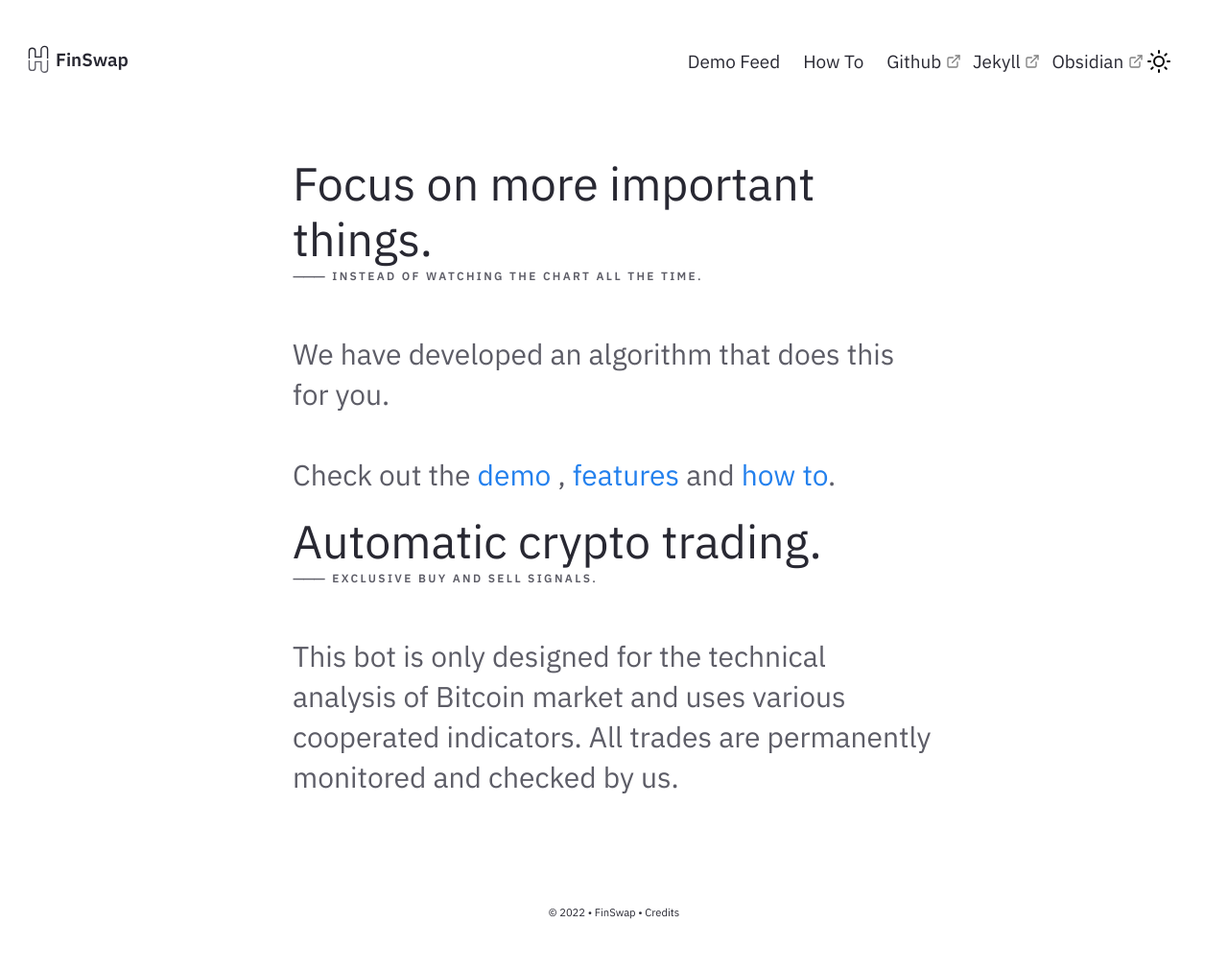
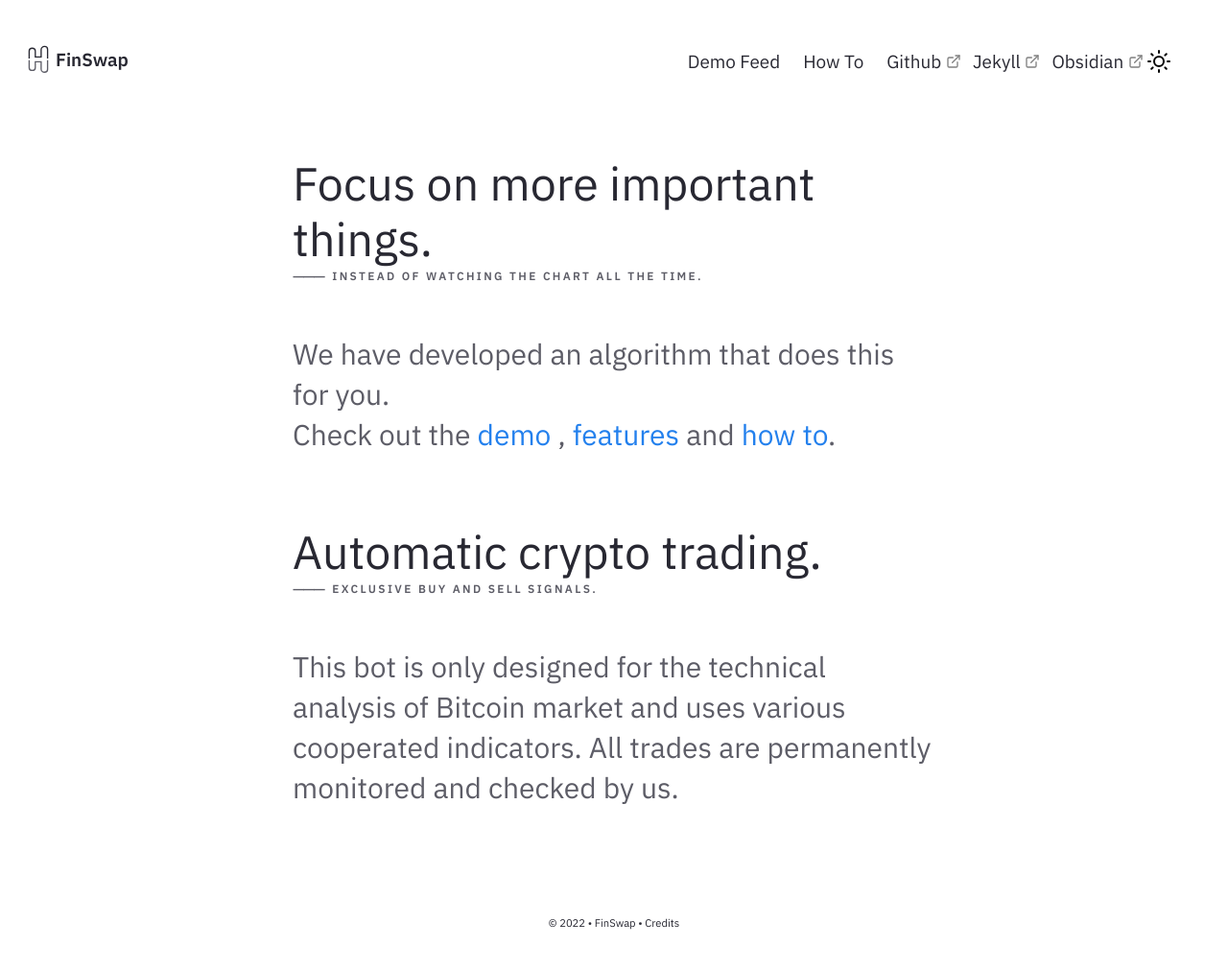
Before and after one commit to kevinroku/nroku.github.io, a Jekyll site: the page built from pages/index.md, in a window 1280 px wide. Shown: the whole page at 96% size. Built offline with Jekyll 4.4.1, drawn with Linux system fonts in a browser that asks for light colours.

Commit message:
Update Homepage.html

```diff
--- a/_includes/Homepage.html
+++ b/_includes/Homepage.html
@@ -2,10 +2,10 @@
     <div class="jumbo">Focus on more important things. </div>
     <h5 class="meta-title">⸻ Instead of watching the chart all the time.</h5>
     <div class="home-sub-text"> <h3>
-        We have developed an algorithm that does this for you.<br/><br/>
+        We have developed an algorithm that does this for you.<br/>
         Check out the <a href="{{'/notes' | relative_url}}"> demo </a>, <a href="{{'/post/features' | relative_url}}"> features </a> and <a href="{{'/post/how-to' | relative_url}}"> how to</a>.
         </h3>
-    </div>
+    </div> <br/><br/>
     <div class="jumbo">Automatic crypto trading. </div>
     <h5 class="meta-title">⸻ Exclusive buy and sell signals.</h5>
     <div class="home-sub-text"> <h3>
```
